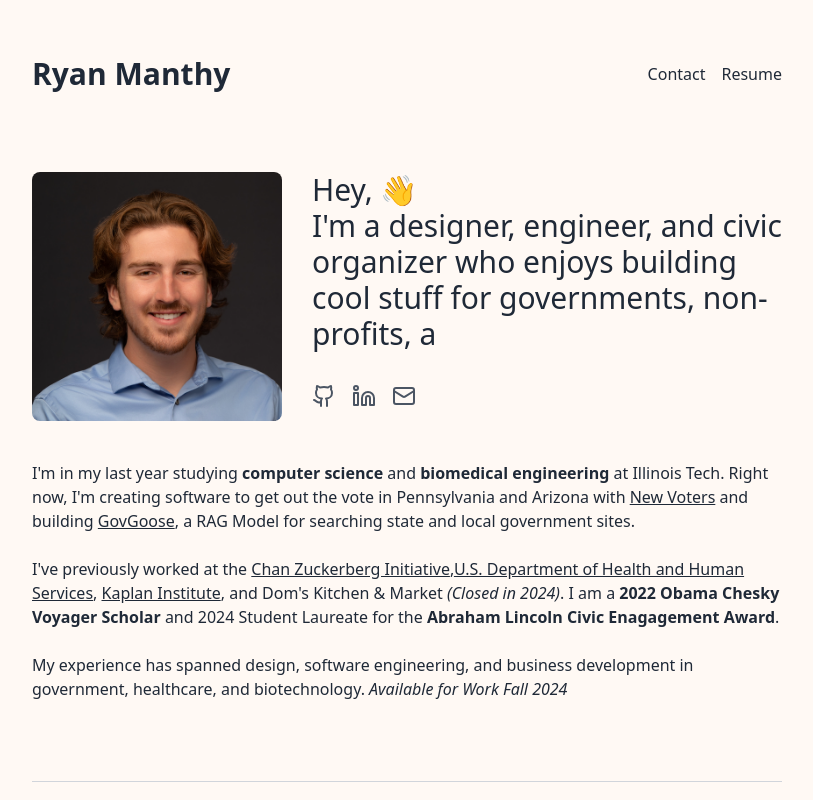
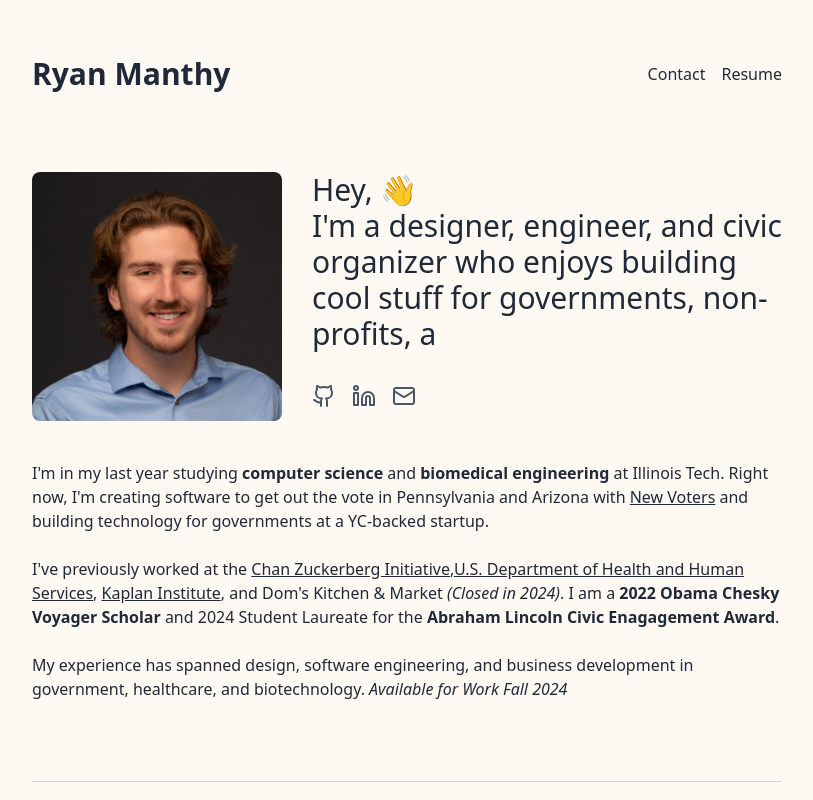
Before and after one commit to ryanmanthy/PersonalSite, a Next.js app in the folder personalsite/: page / in a window 1280 px wide. Shown: the top 800 px of the page, without its empty margins (233-1046 px from the left). Built offline with nearby package versions, Linux system fonts and the light colour scheme.

Commit message:
fixing my job title lol

```diff
--- a/personalsite/src/app/page.tsx
+++ b/personalsite/src/app/page.tsx
@@ -187,7 +187,7 @@
             <div className="h-5" aria-hidden="true"></div>
             <p className="text-base">
               I'm in my last year studying <strong>computer science </strong> and <strong>biomedical engineering </strong>at Illinois Tech. Right now, I'm creating software to get out the vote
-              in Pennsylvania and Arizona with <Link href="https://www.new-voters.org" className="underline">New Voters</Link> and building <Link href="https://www.govgoose.com" className="underline">GovGoose</Link>, a RAG Model for searching state and local government sites.<br /><br />
+              in Pennsylvania and Arizona with <Link href="https://www.new-voters.org" className="underline">New Voters</Link> and building technology for governments at a YC-backed startup.<br /><br />
               I've previously worked at the <Link href="https://www.chanzuckerberg.com" className="underline">Chan Zuckerberg Initiative</Link>,
               <Link href="https://www.hhs.gov/ash/osm/innovationx/index.html" className="underline">U.S. Department of Health and Human Services</Link>, <Link href="https://kaplan.iit.edu" className="underline">Kaplan Institute</Link>, and Dom's Kitchen & Market <span className="italic">(Closed in 2024)</span>. I am a <strong>2022 Obama Chesky Voyager Scholar </strong>
               and 2024 Student Laureate for the <strong>Abraham Lincoln Civic Enagagement Award</strong>. <br /><br />
```
